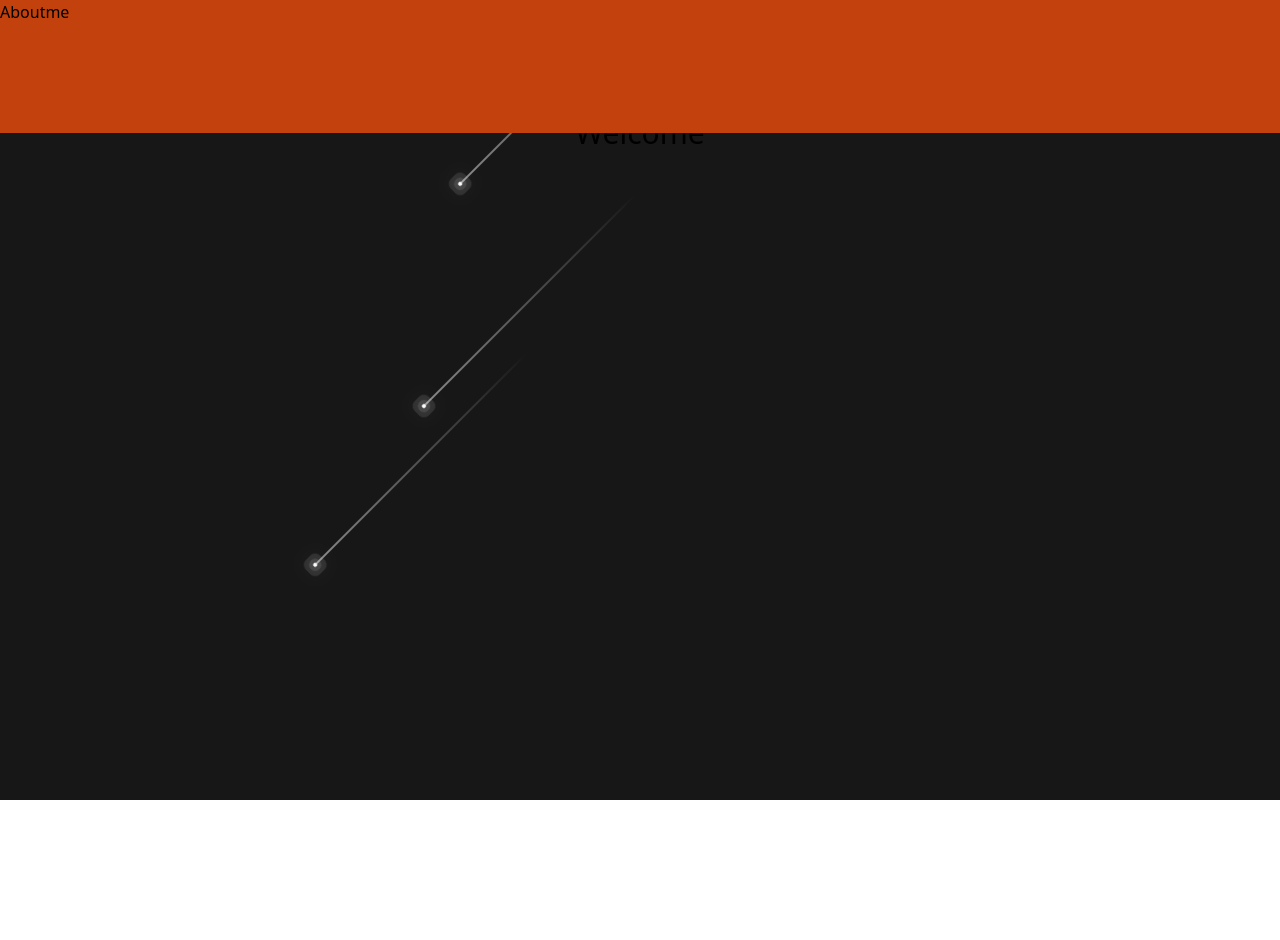
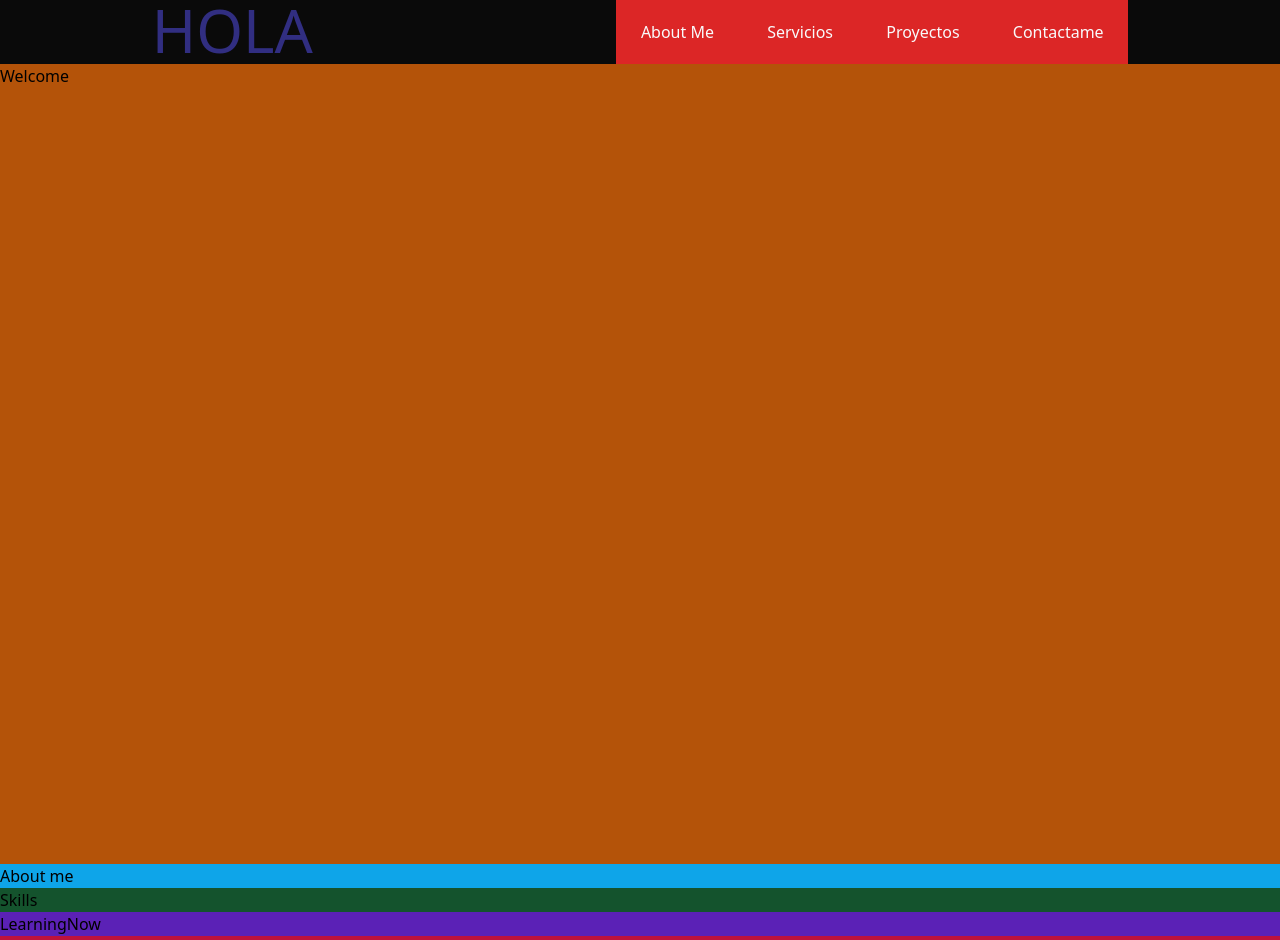
Before and after one commit to Cristaldo-Fiorela/portfolio, a React (Vite) app: page / in a window 1280 px wide. Shown: the top 940 px of the page. Built offline with nearby package versions, Linux system fonts and the light colour scheme.

Commit message:
creacion de componentes a utilizar

```diff
--- a/src/App.jsx
+++ b/src/App.jsx
@@ -1,18 +1,29 @@
 
+// COMPONENTES
 import Header from "./components/Header";
-import StarsParticles from "./components/Stars-bg";
-import FallingStars from "./components/Falling-star-bg";
 import Welcome from "./components/Welcome";
 import AboutMe from "./components/About-me";
+import Certification from "./components/Certification";
+import Footer from "./components/Footer";
+import LearningNow from "./components/LearningNow";
+import Projects from "./components/Projects";
+import Skills from "./components/Skills";
+
+
+import FallingStars from "./components/Falling-star-bg";
 
 function App() {
     return (
       <>
         <Header />
-        {/* <StarsParticles /> */}
-        <Welcome />
-        <FallingStars />
-        <AboutMe />
+          <Welcome />
+          <AboutMe />
+          <Skills />
+          <LearningNow />
+          <Projects />
+          <Certification />
+        <Footer />
+        {/* <FallingStars /> */}
       </>
     )
 }
--- a/src/components/About-me.jsx
+++ b/src/components/About-me.jsx
@@ -1,6 +1,6 @@
 const AboutMe = () => {
     return (
-        <div className="h-1/6 w-full bg-orange-700">Aboutme</div>
+        <h2 className="bg-sky-500">About me</h2>
     )
 }
 
--- /dev/null
+++ b/src/components/Certification.jsx
@@ -0,0 +1,8 @@
+
+const Certification = () => {
+    return (
+        <div className="bg-purple-800">Certification</div>
+    )
+}
+
+export default Certification
--- a/src/components/Falling-star-bg.jsx
+++ b/src/components/Falling-star-bg.jsx
@@ -3,17 +3,17 @@ import '../css/falling-stars.css';
 function FallingStars() {
     return (
         <>
-            <div className='-z-10 bg-neutral-900'>
-                <span></span>
-                <span ></span>
-                <span></span>
-                <span></span>
-                <span></span>
-                <span></span>
-                <span></span>
-                <span></span>
-                <span></span>
-                <span></span>
+            <div id='bg-stars' className='-z-10 bg-neutral-900'>
+                <span className='star'></span>
+                <span className='star'></span>
+                <span className='star'></span>
+                <span className='star'></span>
+                <span className='star'></span>
+                <span className='star'></span>
+                <span className='star'></span>
+                <span className='star'></span>
+                <span className='star'></span>
+                <span className='star'></span>
             </div>
         </>
     )
--- /dev/null
+++ b/src/components/Footer.jsx
@@ -0,0 +1,8 @@
+
+const Footer = () => {
+    return (
+        <div className="bg-red-900">Footer</div>
+    )
+}
+
+export default Footer
--- a/src/components/Header.jsx
+++ b/src/components/Header.jsx
@@ -1,9 +1,9 @@
 const Header = () => {
     return (
-        <div className="flex justify-around w-screen h-16 bg-neutral-950">
+        <div className="flex justify-around h-16 bg-neutral-950">
             <h2 className="text-indigo-900 text-6xl">HOLA</h2>
 
-            <nav className="flex items-center justify-around list-none w-1/3 bg-red-600">
+            <nav className="flex items-center justify-around list-none gap-1 w-2/5 bg-red-600">
                 <li className="text-gray-50"><a href="">About Me</a></li>
                 <li className="text-gray-50"><a href="">Servicios</a></li>
                 <li className="text-gray-50"><a href="">Proyectos</a></li>
--- /dev/null
+++ b/src/components/LearningNow.jsx
@@ -0,0 +1,8 @@
+
+const LearningNow = () => {
+    return (
+        <div className="bg-violet-800">LearningNow</div>
+    )
+}
+
+export default LearningNow
--- /dev/null
+++ b/src/components/Projects.jsx
@@ -0,0 +1,8 @@
+
+const Projects = () => {
+    return (
+        <div className="bg-rose-700">Projects</div>
+    )
+}
+
+export default Projects
--- /dev/null
+++ b/src/components/Skills.jsx
@@ -0,0 +1,8 @@
+
+const Skills = () => {
+    return (
+        <div className="bg-green-900">Skills</div>
+    )
+}
+
+export default Skills
--- a/src/components/Welcome.jsx
+++ b/src/components/Welcome.jsx
@@ -1,7 +1,7 @@
 const Welcome = () => {
 return (
     <>
-        <h1 className='text-3xl h-2/6 w-full flex justify-center items-center'>Welcome</h1>
+        <h1 className='bg-amber-700 h-screen'>Welcome</h1>
     </>
 )
 }
--- a/src/css/falling-stars.css
+++ b/src/css/falling-stars.css
@@ -1,14 +1,5 @@
-* {
-    margin: 0;
-    padding: 0;
-    box-sizing: border-box;
-}
 
-body {
-    overflow: hidden;
-}
-
-div {
+#bg-stars {
     position: absolute;
     top: 0;
     left: 0;
@@ -16,7 +7,7 @@ div {
     height: 100vh;
 }
 
-span {
+#bg-stars .star {
     position: absolute;
     top: 50%;
     left: 50%;
@@ -32,7 +23,7 @@ span {
     z-index: auto;
 }
 
-span::before {
+#bg-stars .star::before {
     content: '';
     position: absolute;
     top: 50%;
@@ -42,69 +33,69 @@ span::before {
     background: linear-gradient(90deg, white, transparent);
 }
 
-span:nth-child(1) {
+#bg-stars .star:nth-child(1) {
     top: 0;
     right: 0;
     animation-delay: 0;
     animation-duration: 5s;
 }
-span:nth-child(2) {
+#bg-stars .star:nth-child(2) {
     top: 0;
     right: 80px;
     left: initial;
     animation-delay: 0.2s;
     animation-duration: 7s;
 }
-span:nth-child(3) {
+#bg-stars .star:nth-child(3) {
     top: 80px;
     right: 0;
     left: initial;
     animation-delay: 0.4s;
     animation-duration: 3s;
 }
-span:nth-child(4) {
+#bg-stars .star:nth-child(4) {
     top: 0px;
     right: 180px;
     left: initial;
     animation-delay: 0.6s;
     animation-duration: 5.5s;
 }
-span:nth-child(5) {
+#bg-stars .star:nth-child(5) {
     top: 0;
     right: 400px;
     left: initial;
     animation-delay: 0.8s;
     animation-duration: 3.5s;
 }
-span:nth-child(6) {
+#bg-stars .star:nth-child(6) {
     top: 0px;
     right: 600px;
     left: initial;
     animation-delay: 1s;
     animation-duration: 7s;
 }
-span:nth-child(7) {
+#bg-stars .star:nth-child(7) {
     top: 300px;
     right: 0px;
     left: initial;
     animation-delay: 1.2s;
     animation-duration: 5.75s;
 }
-span:nth-child(8) {
+#bg-stars .star:nth-child(8) {
     top: 0;
     right: 700px;
     left: initial;
     animation-delay: 1.4s;
     animation-duration: 5.25s;
 }
-span:nth-child(9) {
+#bg-stars .star:nth-child(9) {
     top: 0;
     right: 1000px;
     left: initial;
     animation-delay: 0.75s;
     animation-duration: 5.25s;
 }
-span:nth-child(10) {
+#bg-stars .star:nth-child(10) {
     top: 0;
     right: 450px;
     left: initial;
```
